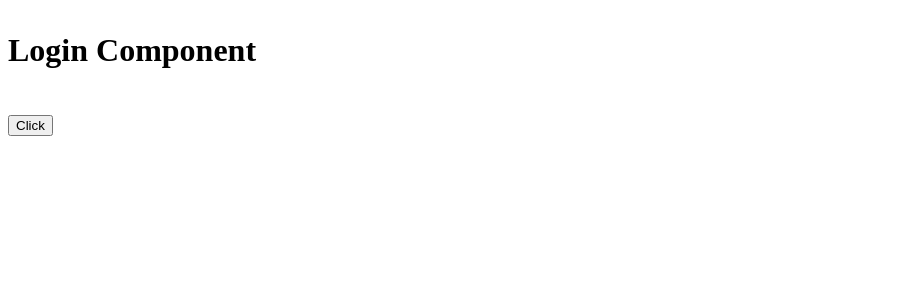
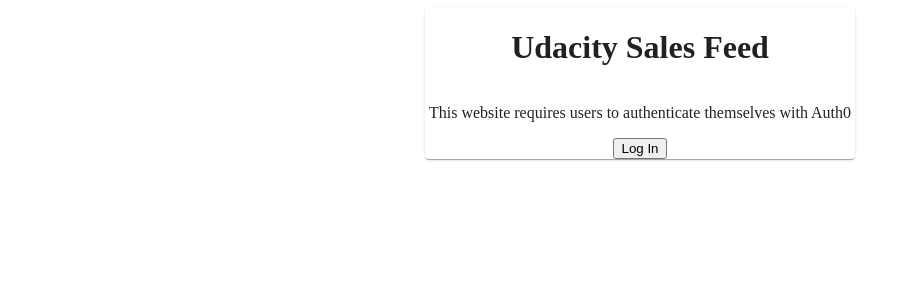
Before and after one commit to Eperuza/udacity-capstone, a React (Create React App) app in the folder frontend/: page / in a window 1280 px wide. Shown: the top 300 px of the page, without its empty margins (0-911 px from the left). Built offline with nearby package versions, Linux system fonts and the light colour scheme.

Commit message:
barebone authentication implemented

```diff
--- a/frontend/package.json
+++ b/frontend/package.json
@@ -3,6 +3,8 @@
   "version": "0.1.0",
   "private": true,
   "dependencies": {
+    "@auth0/auth0-react": "^1.6.0",
+    "@material-ui/core": "^4.12.3",
     "@testing-library/jest-dom": "^5.14.1",
     "@testing-library/react": "^11.2.7",
     "@testing-library/user-event": "^12.8.3",
--- a/frontend/src/App.js
+++ b/frontend/src/App.js
@@ -1,19 +1,17 @@
-import {useState} from 'react'
+import React from 'react';
+import { useAuth0 } from '@auth0/auth0-react';
 import Login from './pages/Login'
-import { LoginContext } from './context/LoginContext';
+import Profile from './pages/Profile';
 
-function App() {
-  const [loggedIn, setLoggedIn] = useState(false)
-  return (
-    <div className="App">
-      <LoginContext.Provider value={{loggedIn, setLoggedIn}}>
-        {!loggedIn
-        ? <h1><Login/></h1>
-        : <h1>display this if authenticated</h1>
-        }
-      </LoginContext.Provider>
-    </div>
-  );
+export default function App() {
+  const {isAuthenticated} = useAuth0();
+
+  return(
+    isAuthenticated ? (
+      <div>
+        <Profile/>
+      </div>
+    )
+    : <Login/>
+  )
 }
-
-export default App;
--- a/frontend/src/context/LoginContext.js
+++ /dev/null
@@ -1,2 +0,0 @@
-import {createContext} from 'react'
-export const LoginContext = createContext(null);
--- a/frontend/src/index.js
+++ b/frontend/src/index.js
@@ -2,11 +2,16 @@
 import ReactDOM from 'react-dom';
 import App from './App';
 import reportWebVitals from './reportWebVitals';
+import {Auth0Provider} from "@auth0/auth0-react"
 
 ReactDOM.render(
-  <React.StrictMode>
+  <Auth0Provider
+    domain = "dev-1zi1u3q1.us.auth0.com"
+    clientId = "hDln45x6pETyxhUvXTJxXOrz0U6cGZMb"
+    redirectUri = {window.location.origin}
+  >
     <App />
-  </React.StrictMode>,
+  </Auth0Provider> ,
   document.getElementById('root')
 );
 
--- a/frontend/src/pages/Login.js
+++ b/frontend/src/pages/Login.js
@@ -1,13 +1,29 @@
 import React from 'react'
-import { useContext } from 'react'
-import { LoginContext } from '../context/LoginContext'
+import { useAuth0 } from "@auth0/auth0-react";
+import Paper from '@material-ui/core/Paper';
+import { makeStyles } from '@material-ui/core/styles';
+import { mergeClasses } from '@material-ui/styles';
+
+const useStyles = makeStyles(() => ({
+  root: {
+    display: 'flex',
+    flexDirection: 'column',
+    justifyContent: 'space-evenly',
+    marginLeft: '33%',
+    marginRight: '33%',
+    alignItems: 'center'
+  }
+}))
 
 export default function Login() {
-  const {loggedIn, setLoggedIn} = useContext(LoginContext)
+  const { loginWithRedirect} = useAuth0();
+  const classes = useStyles();
   return (
-    <div>
-      <p>Login Component</p>
-      <button onClick = {() => setLoggedIn(true)}>Click</button>
-    </div>
+      <Paper className = {classes.root}>
+        <h1>Udacity Sales Feed</h1>
+        <p>This website requires users to authenticate themselves with Auth0</p>
+        <button onClick={() => loginWithRedirect()}>Log In</button>
+
+      </Paper>
   )
 }
--- /dev/null
+++ b/frontend/src/pages/Profile.js
@@ -0,0 +1,24 @@
+import React from "react";
+import { useAuth0 } from "@auth0/auth0-react";
+
+const Profile = () => {
+  const { user, isAuthenticated, isLoading, logout  } = useAuth0();
+
+  if (isLoading) {
+    return <div>Loading ...</div>;
+  }
+
+  return (
+    isAuthenticated && (
+      <div>
+        <img src={user.picture} alt={user.name} />
+        <h2>{user.name}</h2>
+        <p>{user.email}</p>
+        {console.log(user)}
+        <button onClick={() => logout({ returnTo: window.location.origin })}>Log Out</button>
+      </div>
+    )
+  );
+};
+
+export default Profile;
```
Also changed, not shown: 1 other file (tests, documents, lock files or other folders).
